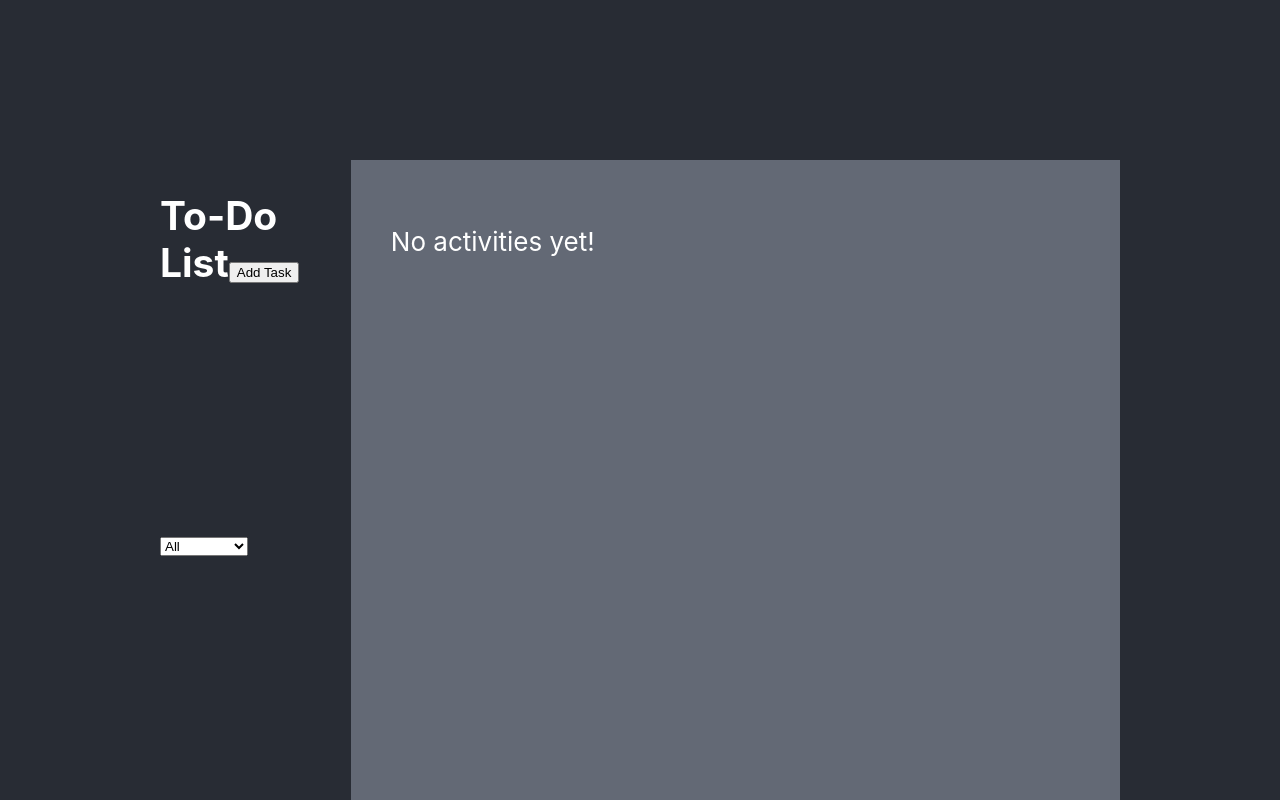
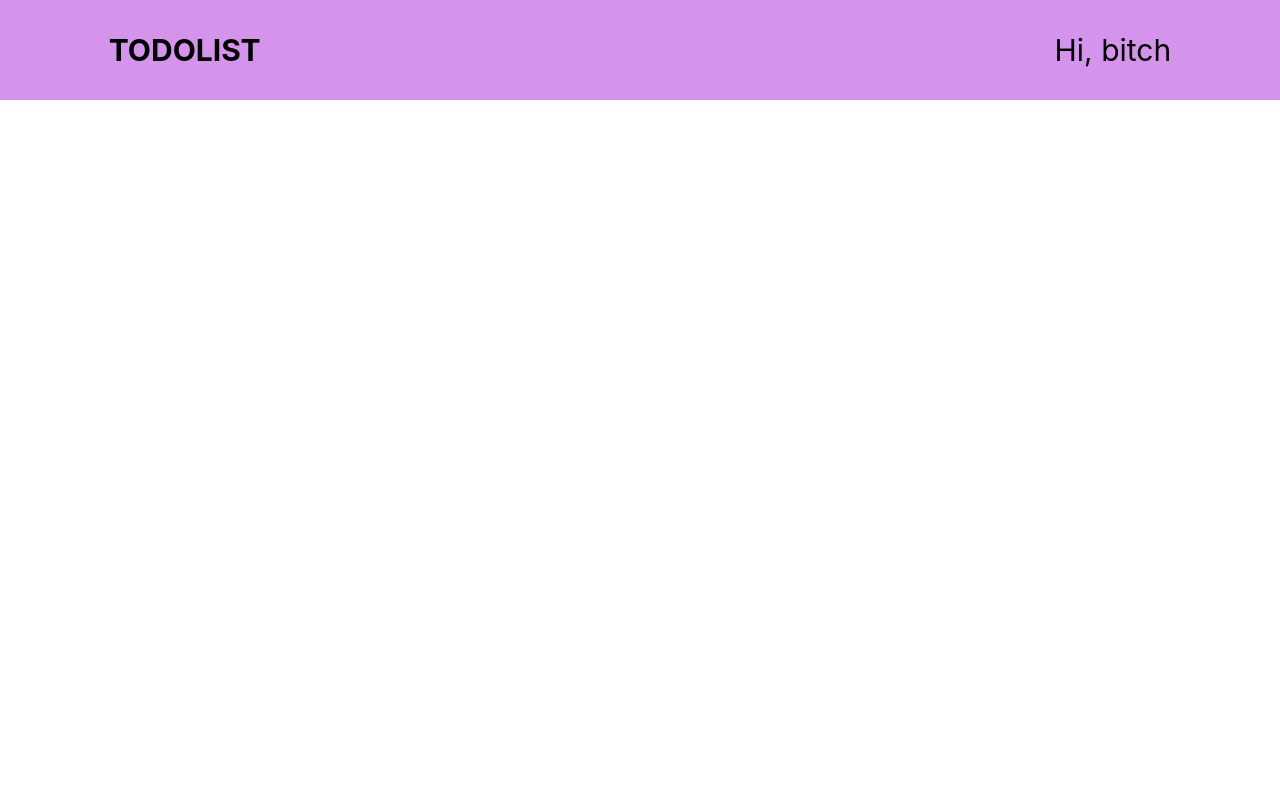
Before and after one commit to Loweso/todolist, a React (Create React App) app: page / in a window 1280 px wide. Shown: the top 800 px of the page. Built offline with nearby package versions, Linux system fonts and the light colour scheme.

Commit message:
[UI][Maxell] added navbar

```diff
--- a/src/App.css
+++ b/src/App.css
@@ -1,63 +1,16 @@
-.App {
-  color: white;
-  position: relative;
+.navBar {
+  background-color: #D594EC;
+  width: 100%;
+  height: 12.5vh;
+  margin-top: -30px;
 }
 
-.App-logo {
-  height: 40vmin;
-  pointer-events: none;
+.navTitleDiv {
+  width: 50vh;
+  position: flex;
+  align-items: center;
 }
 
-@media (prefers-reduced-motion: no-preference) {
-  .App-logo {
-    animation: App-logo-spin infinite 20s linear;
-  }
+.siteTitle {
+  font-size: 30px;
 }
-
-.App-header {
-  box-align: center;
-  display: flex;
-  background-color: #282c34;
-  height: 100vh;
-  padding: 20vh 20vh;
-  font-size: calc(10px + 2vmin);
-  color: white;
-}
-
-.App-link {
-  color: #61dafb;
-}
-
-.taskRoll {
-  box-align: center;
-  background-color: #636975;
-  height: 100%;
-  padding: 5vh 5vh;
-  width: 100%;
-}
-
-.selection {
-  margin-top: 30vh;
-  font-size: calc(10px + 2vmin);
-  width: 85%;
-}
-
-@keyframes App-logo-spin {
-  from {
-    transform: rotate(0deg);
-  }
-  to {
-    transform: rotate(360deg);
-  }
-}
-
-.modal-container {
-  /*center a div horizontally and vertically with absolute position*/
-  position: absolute;
-  left: 50%;
-  top: 50%;
-  transform: translate(-50%, -50%);
-
-  background-color: red;
-  padding: 20px;
-}
--- a/src/App.js
+++ b/src/App.js
@@ -1,38 +1,13 @@
-import './App.css';
-import React, { useState } from 'react';
-import { Select } from './components/Button';
-import ToDoListModal from './components/Modal';
+import React from 'react'
+import './App.css'
+import Navbar from './components/Navbar'
 
 function App() {
-  //naming convention on boolean variables
-  const [isOpen, setIsOpen] = useState(false);
-
-  //create a function to handle different actions such as clicking a button
-  const handleModalOpen = () => {
-    setIsOpen(true);
-  };
-
   return (
-    <div className="App">
-      <header className="App-header">
-        <h2>
-          To-Do List
-          <button className="btn btn-primary" type="button" onClick={handleModalOpen}>
-            Add Task
-          </button>
-          <Select>
-            <option>All</option>
-            <option>Incomplete</option>
-            <option>Complete</option>
-          </Select>
-        </h2>
-        <div className="taskRoll">
-          <p>No activities yet!</p>
-        </div>
-        {isOpen && <ToDoListModal setIsOpen={setIsOpen} />}
-      </header>
+    <div style={{display:'flex'}}>
+      <Navbar/>
     </div>
-  );
+  )
 }
 
-export default App;
+export default App
--- /dev/null
+++ b/src/components/Navbar.jsx
@@ -0,0 +1,11 @@
+import React from 'react'
+import '../styles/Navbar.css'
+
+export default function Navbar() {
+  return (
+    <div className='navbar-container'>
+       <p className='site-title'><b>TODOLIST</b></p>
+       <p className='navbar-greeting'>Hi, bitch</p>
+    </div>
+  )
+}
--- /dev/null
+++ b/src/styles/Navbar.css
@@ -0,0 +1,19 @@
+.navbar-container {
+    background-color: #D594EC;
+    width: 100%;
+    display: flex;
+    align-items: center;
+    justify-content: space-between;
+  }
+
+  .site-title {
+    margin: 2.5% 2.5% 2.5% 8.5%;
+    font-size: 30px;
+    display: flex;
+  }
+
+  .navbar-greeting {
+    margin: 2.5% 8.5% 2.5% 2.5%;
+    font-size: 30px;
+    display: flex;
+  }
```
